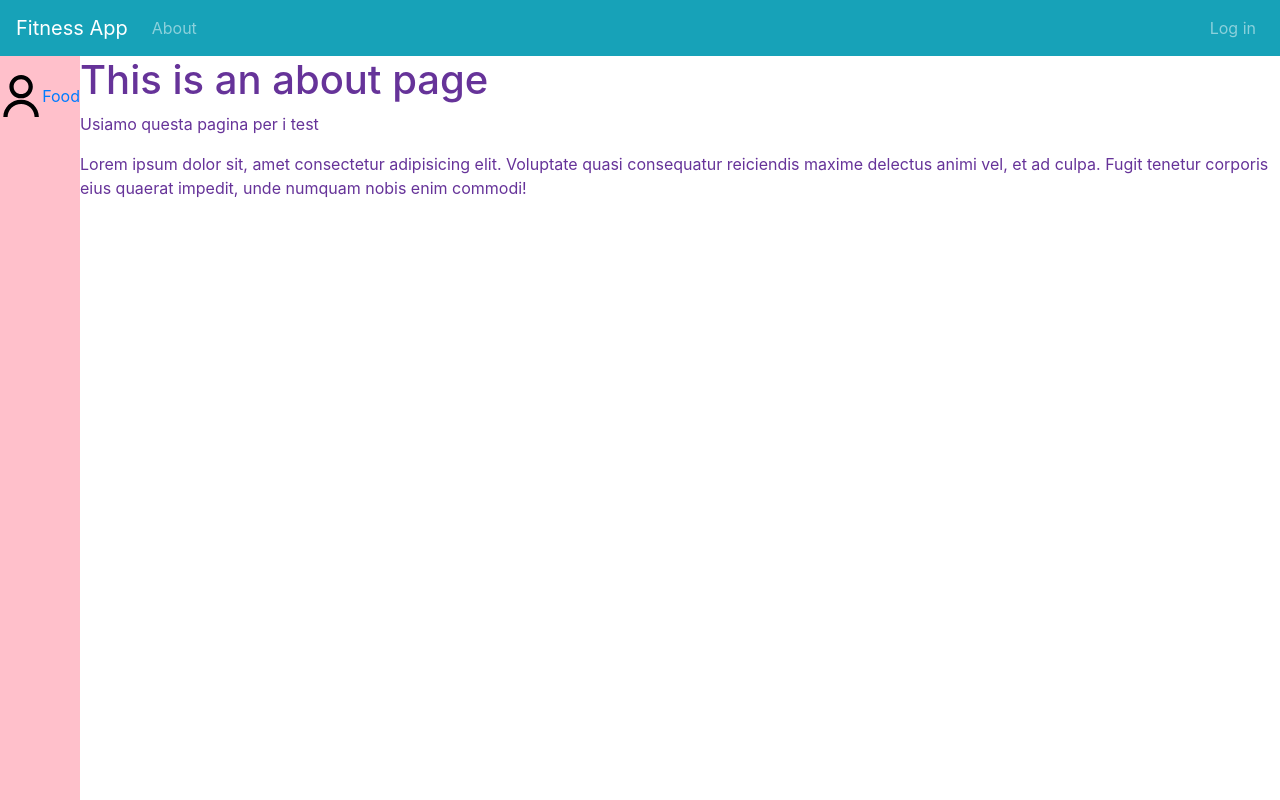
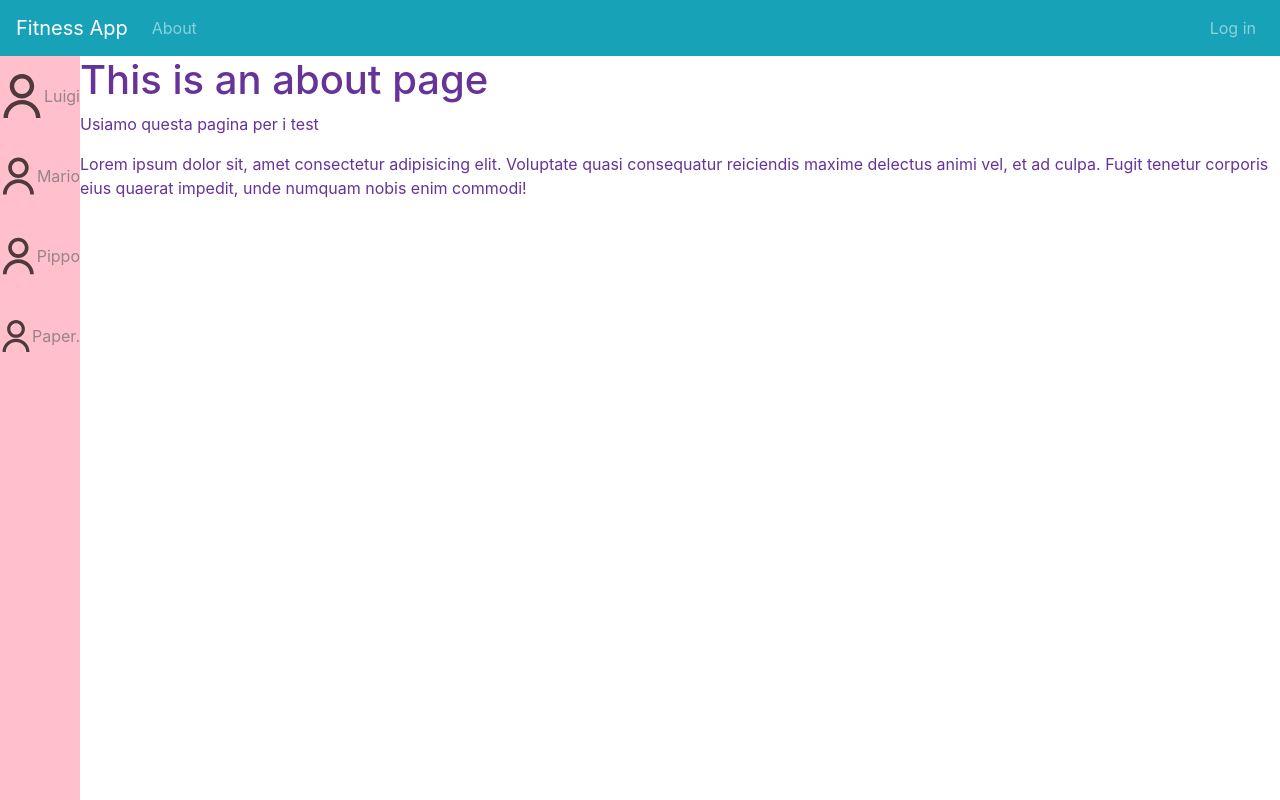
Before and after one commit to Fulvio-P/fitnessapp, a Vue app in the folder front-end/: page /about in a window 1280 px wide. Built offline with nearby package versions, Linux system fonts and the light colour scheme.

Commit message:
transizioni di colore funzionanti

```diff
--- a/front-end/src/components/SideNavbar.vue
+++ b/front-end/src/components/SideNavbar.vue
@@ -3,8 +3,26 @@
     <ul class="SideNavList">
       <li class="SideNavItem">
         <a href="#" class="SideNavLink">
-          <SvgTest class="centopercento" />
-          <span class="LinkText">Food</span>
+          <SvgTest class="centopercento luigi" />
+          <span class="LinkText">Luigi</span>
+        </a>
+      </li>
+      <li class="SideNavItem">
+        <a href="#" class="SideNavLink">
+          <SvgTest class="centopercento mario" />
+          <span class="LinkText">Mario</span>
+        </a>
+      </li>
+      <li class="SideNavItem">
+        <a href="#" class="SideNavLink">
+          <SvgTest class="centopercento pippo" />
+          <span class="LinkText">Pippo</span>
+        </a>
+      </li>
+      <li class="SideNavItem">
+        <a href="#" class="SideNavLink">
+          <SvgTest class="centopercento paperino" />
+          <span class="LinkText">Paper.</span>
         </a>
       </li>
     </ul>
@@ -53,6 +71,13 @@ export default {
   height: 5rem;
   text-decoration: none;
   align-items: center;
+  filter: grayscale(100%) opacity(0.7);
+  transition: 600ms
+}
+.SideNavLink:hover {
+  filter: grayscale(0%) opacity(1);
+  background: purple;
+  color: skyblue;
 }
 
 .centopercento {
@@ -60,10 +85,31 @@ export default {
   height: 100%;
 }
 
-.path1 {
+.luigi .path1 {
   fill: blue;
 }
-.path2 {
+.luigi .path2 {
   fill: green;
 }
+
+.mario .path1 {
+  fill: blue;
+}
+.mario .path2 {
+  fill: red;
+}
+
+.pippo .path1 {
+  fill: black;
+}
+.pippo .path2 {
+  fill: green;
+}
+
+.paperino .path1 {
+  fill: blue;
+}
+.paperino .path2 {
+  fill: yellow;
+}
 </style>
```
